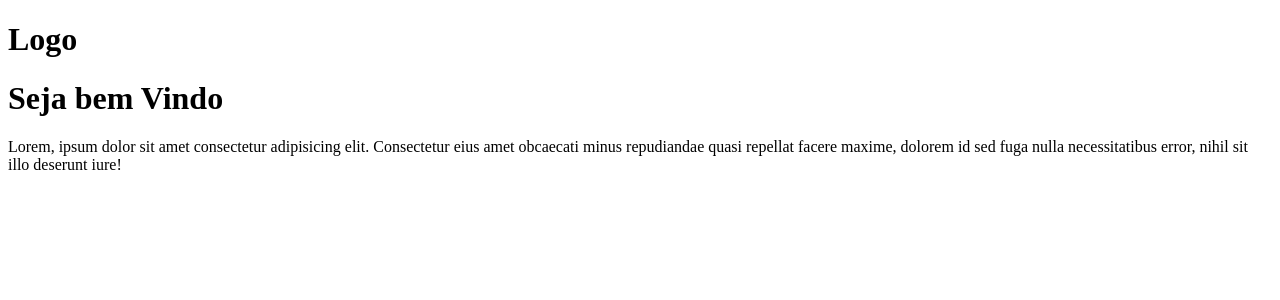
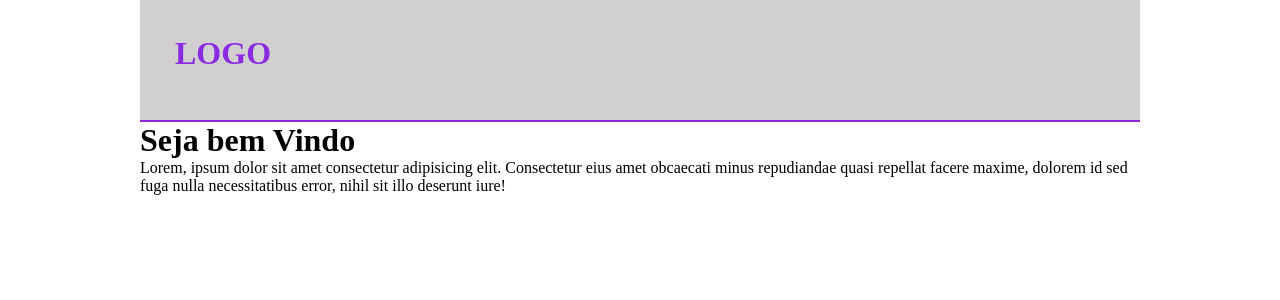
Before and after one commit to GabrielSantosAlmeida15/fic-javascript-jan, a React (Vite) app in the folder projectReact/primeiro-projeto/: page / in a window 1280 px wide. Shown: the top 300 px of the page. Built offline with nearby package versions, Linux system fonts and the light colour scheme.

Commit message:
Adiconando mais componentes e estilizando

```diff
--- /dev/null
+++ b/projectReact/primeiro-projeto/src/App.css
@@ -0,0 +1,9 @@
+*{
+    margin: 0;
+    padding: 0;
+}
+
+.container{
+    max-width: 1000px;
+    margin: 0 auto;
+}
--- a/projectReact/primeiro-projeto/src/App.jsx
+++ b/projectReact/primeiro-projeto/src/App.jsx
@@ -1,4 +1,5 @@
-import Header from "./Components/Header"
+import Header from "./Components/Header";
+import "./App.css";
 
 function App() {
 
--- a/projectReact/primeiro-projeto/src/Components/Header/index.jsx
+++ b/projectReact/primeiro-projeto/src/Components/Header/index.jsx
@@ -1,3 +1,5 @@
+import "./style.css";
+
 export default function Header(){
 
     return (
--- /dev/null
+++ b/projectReact/primeiro-projeto/src/Components/Header/style.css
@@ -0,0 +1,11 @@
+header{
+    height: 120px;
+    background:  rgb(209,207,207);
+    border-bottom: 2px solid blueviolet;
+}
+
+header h1 {
+    padding: 35px;
+    text-transform: uppercase;
+    color: blueviolet;
+}
```
